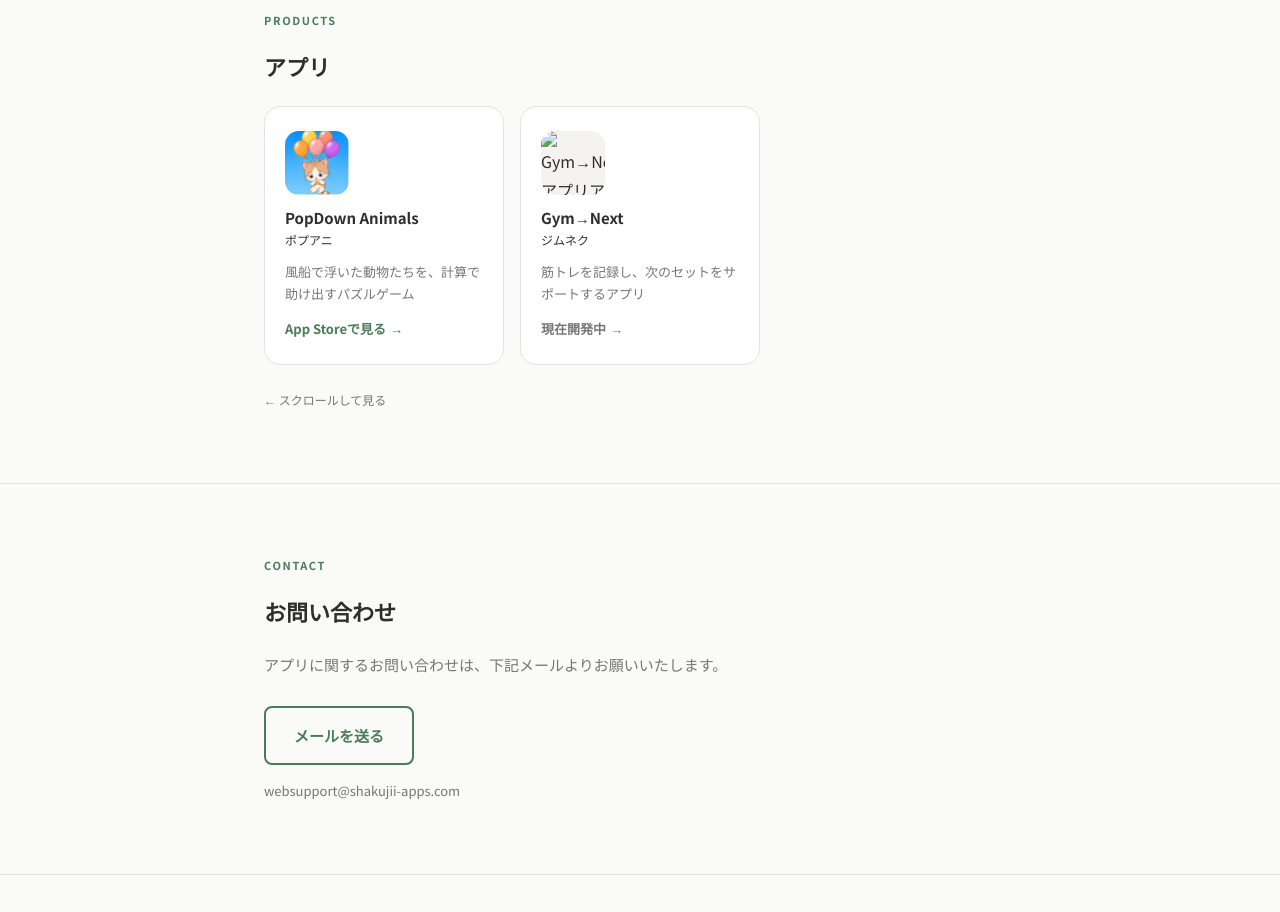
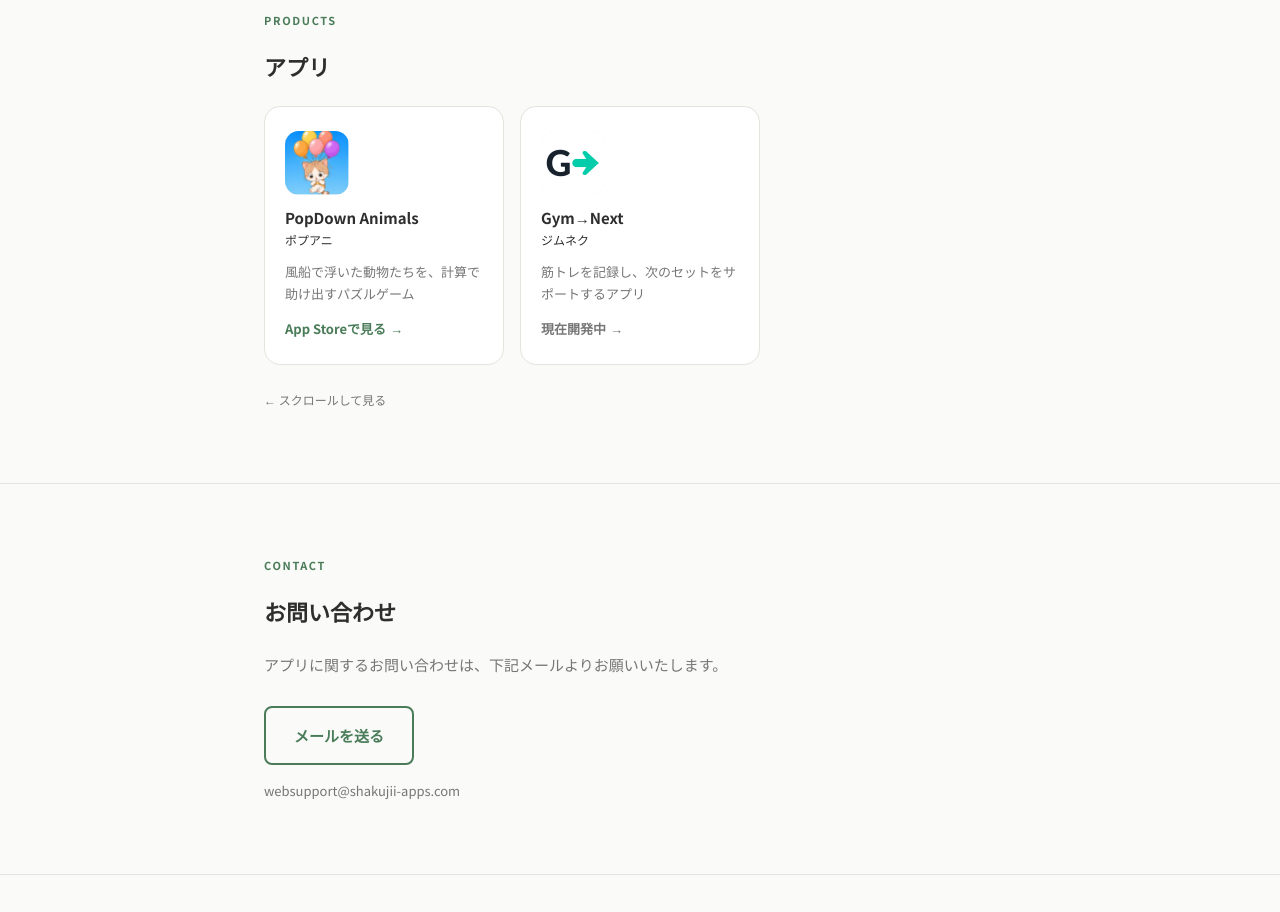
Before and after one commit to shakujii-applications/shakujii-applications.github.io, a plain HTML site: page index.html in a window 1280 px wide. Shown: the part 1660-2572 px from the top of the page. Drawn offline with Linux system fonts and the light colour scheme.

Commit message:
Match GymNext homepage icon to uploaded asset filename

```diff
--- a/index.html
+++ b/index.html
@@ -678,7 +678,7 @@
 
         <!-- カード2: Gym→Next（開発中） -->
         <div class="product-card coming-soon has-app-icon">
-          <div class="card-icon"><img src="assets/icon_gymnext.png" alt="Gym→Next アプリアイコン" /></div>
+          <div class="card-icon"><img src="assets/gymnext_website_icon.png" alt="Gym→Next アプリアイコン" /></div>
           <div class="card-title">Gym→Next<br><small style="font-weight:400;font-size:12px;">ジムネク</small></div>
           <div class="card-desc">筋トレを記録し、次のセットをサポートするアプリ</div>
           <span class="card-link">現在開発中</span>
```
